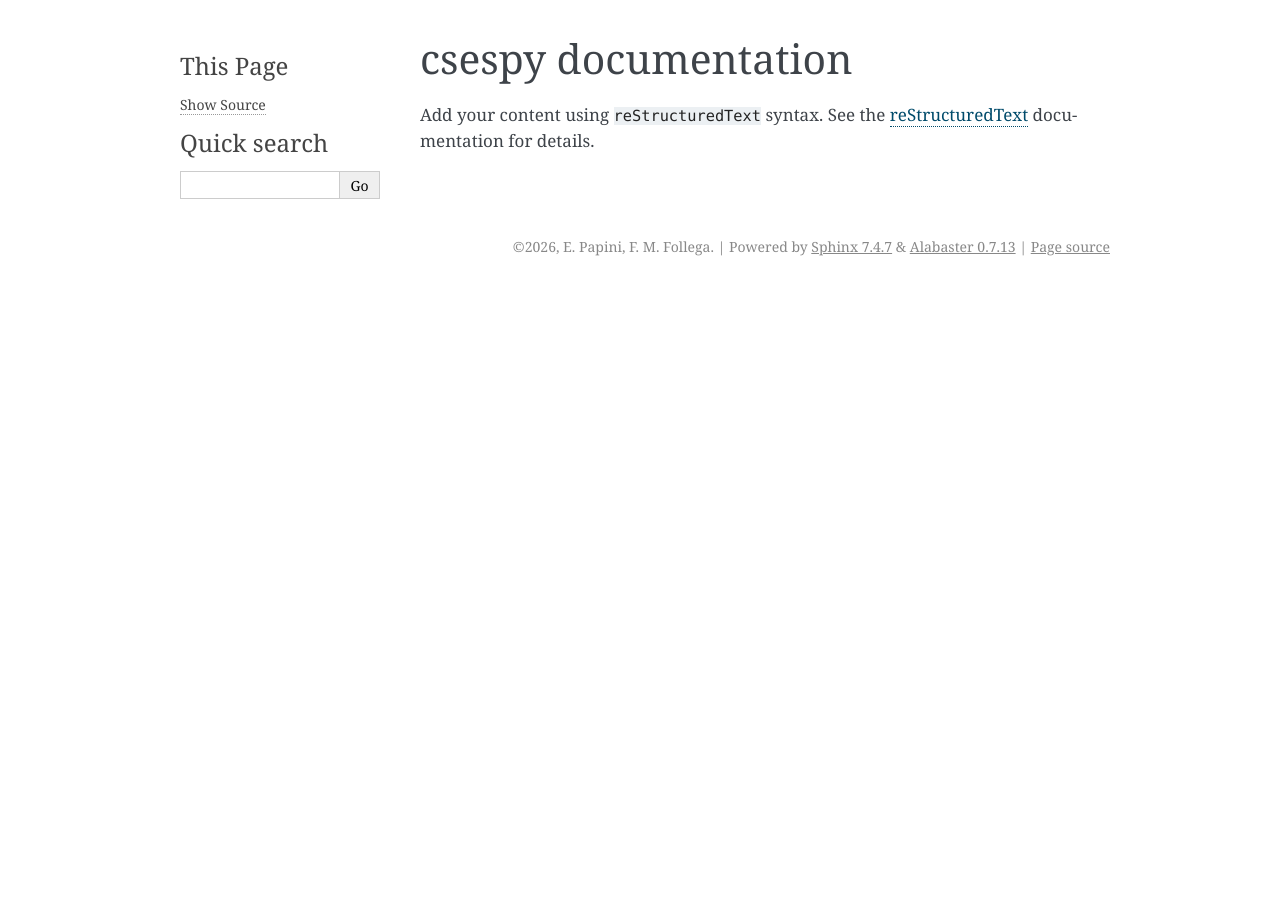
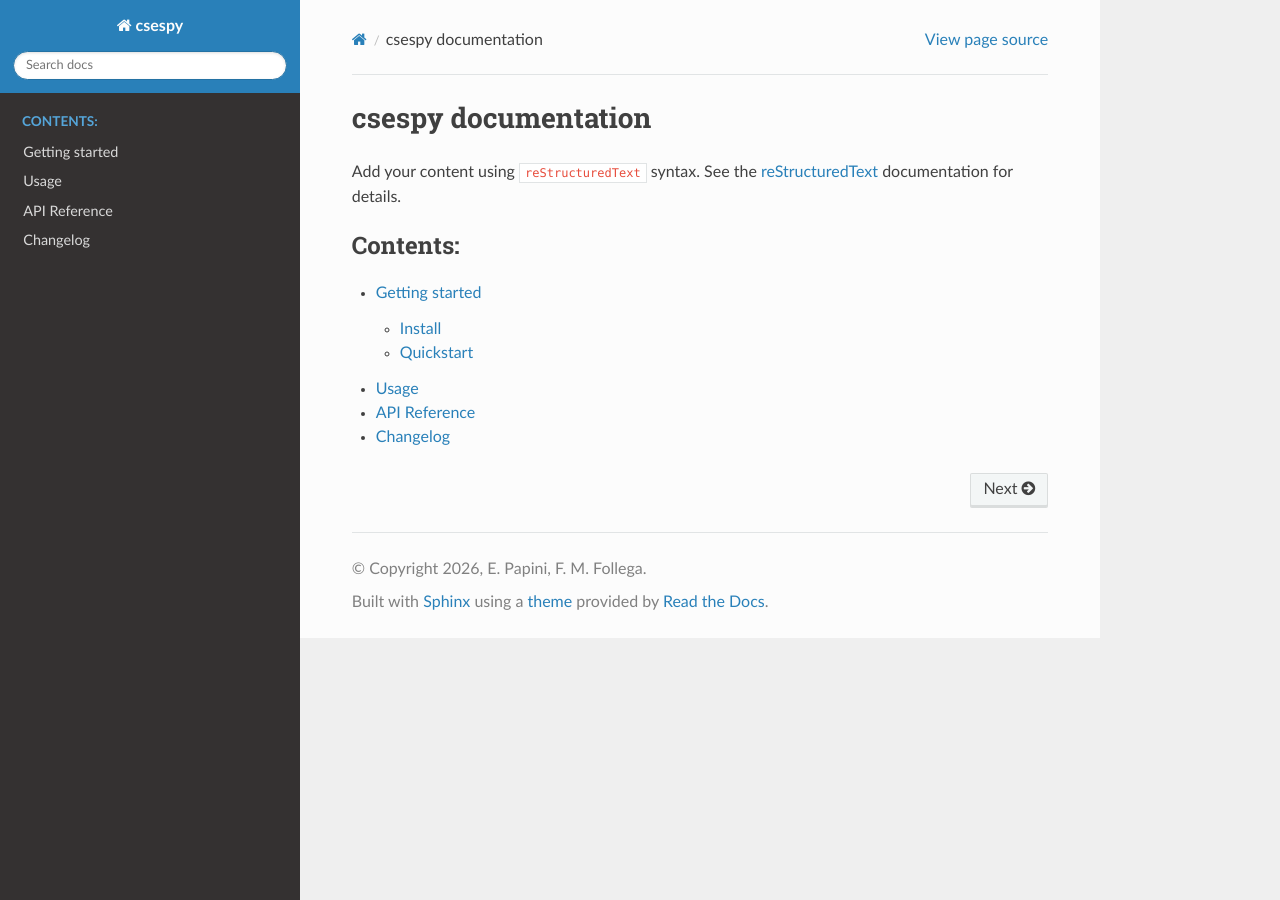
Before and after one commit to EmanuelePapini/csespy, a Sphinx documentation site: the page built from docs/index.rst, in a window 1280 px wide. Built offline with Sphinx 7.4.7 and the Read the Docs theme 3.1.0, drawn with Linux system fonts in a browser that asks for light colours.

Commit message:
Improving docs

```diff
--- /dev/null
+++ b/docs/api.rst
@@ -0,0 +1,7 @@
+API Reference
+=============
+
+.. automodule:: csespy
+   :members:
+   :undoc-members:
+   :show-inheritance:
--- /dev/null
+++ b/docs/changelog.rst
@@ -0,0 +1,5 @@
+Changelog
+=========
+
+.. note::
+   Keep a human-readable list of changes here (or link to releases).
--- a/docs/conf.py
+++ b/docs/conf.py
@@ -13,7 +13,11 @@ author = 'E. Papini, F. M. Follega'
 # -- General configuration ---------------------------------------------------
 # https://www.sphinx-doc.org/en/master/usage/configuration.html#general-configuration
 
-extensions = []
+extensions = [
+    "sphinx.ext.autodoc",
+    "sphinx.ext.napoleon",
+    "sphinx_autodoc_typehints",
+]
 
 templates_path = ['_templates']
 exclude_patterns = ['_build', 'Thumbs.db', '.DS_Store']
@@ -23,5 +27,6 @@ exclude_patterns = ['_build', 'Thumbs.db', '.DS_Store']
 # -- Options for HTML output -------------------------------------------------
 # https://www.sphinx-doc.org/en/master/usage/configuration.html#options-for-html-output
 
-html_theme = 'alabaster'
+html_theme = "sphinx_rtd_theme"
+# html_theme = 'alabaster'
 html_static_path = ['_static']
--- /dev/null
+++ b/docs/getting-started.rst
@@ -0,0 +1,12 @@
+Getting started
+===============
+
+Install
+-------
+
+Explain how to install the project.
+
+Quickstart
+----------
+
+Show a minimal example.
--- a/docs/index.rst
+++ b/docs/index.rst
@@ -14,3 +14,8 @@ documentation for details.
 .. toctree::
    :maxdepth: 2
    :caption: Contents:
+
+   getting-started
+   usage
+   api
+   changelog
--- a/docs/requirements.txt
+++ b/docs/requirements.txt
@@ -1 +1,3 @@
 sphinx
+sphinx-autodoc-typehints
+sphinx_rtd_theme
--- /dev/null
+++ b/docs/usage.rst
@@ -0,0 +1,4 @@
+Usage
+=====
+
+Describe common workflows.
```
